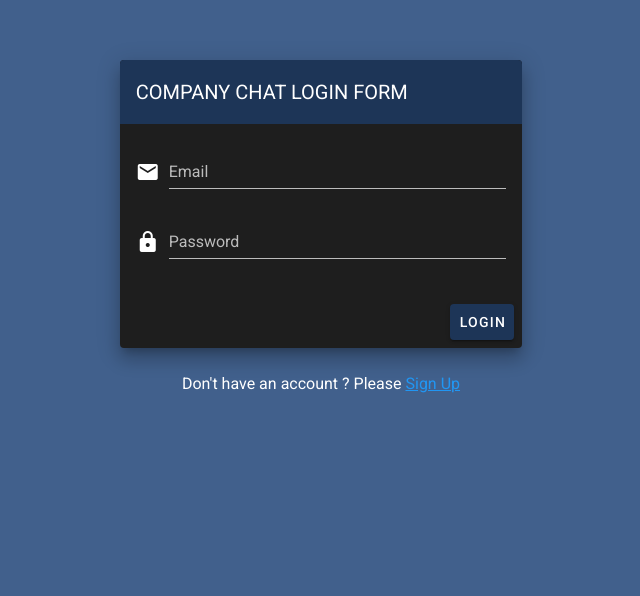
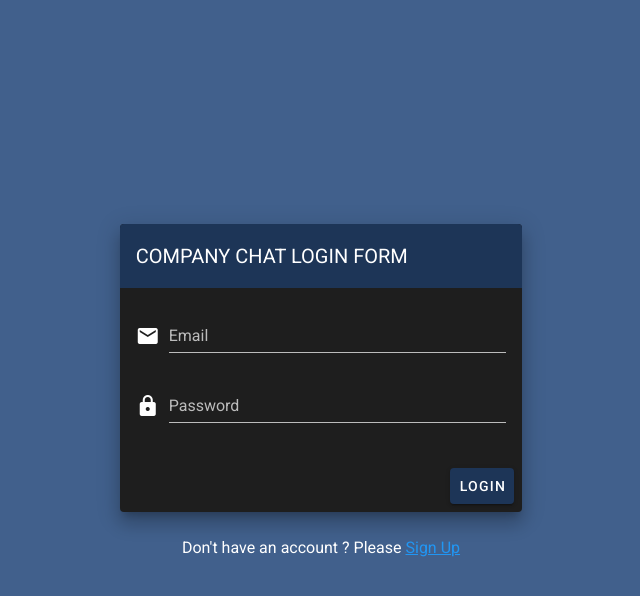
Before and after one commit to Abdulqudus001/company-chat, a Vue app: page /login in a window 1280 px wide. Shown: the top 596 px of the page, without its empty margins (319-959 px from the left). Built offline with nearby package versions, Linux system fonts and the light colour scheme.

Commit message:
Fixed Merge Conflicts

```diff
--- a/src/views/login.vue
+++ b/src/views/login.vue
@@ -1,5 +1,4 @@
 <template>
-      <v-content>
   <v-container
     class="fill-height"
     fluid
@@ -13,7 +12,7 @@
         sm="8"
         md="4"
       >
-            <v-card class="elevation-12 mt-12 mx-auto">
+        <v-card class="elevation-12 mx-auto">
           <v-toolbar
             color="button"
             dark
@@ -56,7 +55,6 @@
       </v-col>
     </v-row>
   </v-container>
-    </v-content>
 </template>
 
 <script>
--- a/src/views/signup.vue
+++ b/src/views/signup.vue
@@ -1,5 +1,4 @@
 <template>
-        <v-content>
   <v-container
     class="fill-height"
     fluid
@@ -13,7 +12,7 @@
           sm="8"
           md="4"
         >
-            <v-card class="elevation-12 mt-12 mx-auto">
+          <v-card class="elevation-12 mx-auto">
             <v-toolbar
               color="button"
               dark
@@ -72,7 +71,6 @@
         </v-col>
       </v-row>
   </v-container>
-    </v-content>
 </template>
 
 <script>
```
Lines whose indentation alone changed are shown as unchanged.
